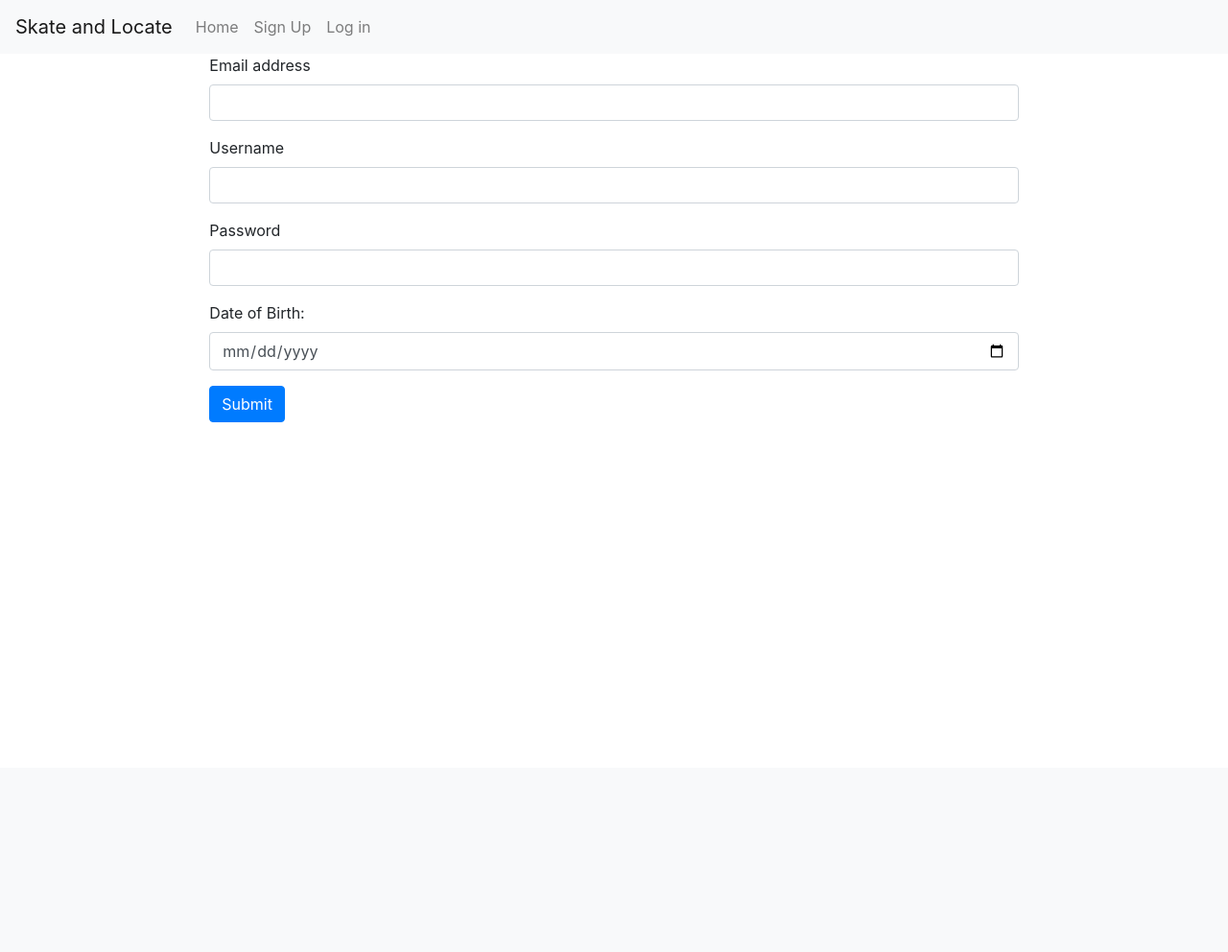
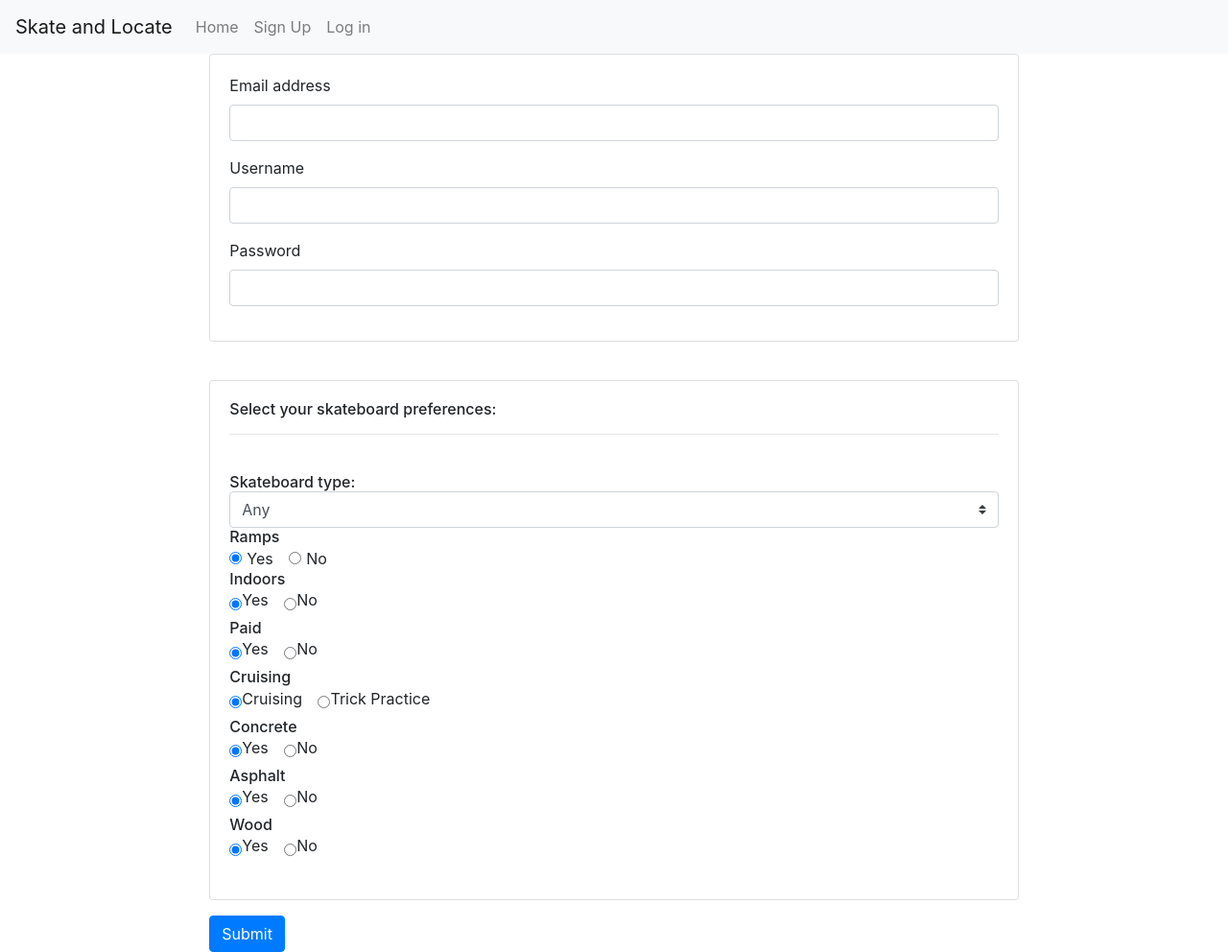
Before and after one commit to PhantomBlade18/SkateApp, a Django app: page /mainapp/register/ in a window 1280 px wide. Shown: the whole page at 96% size. Before the commit the page ends 440 px from the top, so only its background shows below. Run offline with Django 3.2, Linux system fonts and the light colour scheme; some libraries are stand-ins or nearby versions.

Commit message:
Fully functioning registration: Project Complete (apart from CSS)

```diff
--- a/SkateNLocate/mainapp/templates/mainapp/profile.html
+++ b/SkateNLocate/mainapp/templates/mainapp/profile.html
@@ -83,7 +83,7 @@
                 <form id='updatePrefs' method='POST' action="">
                     {% csrf_token %}
                     <h6 class="mb-0" id="straight">Skateboard type:</h6>
-                    <select name="board">
+                    <select class="custom-select" name="board">
                         {%if user.skateType == 2 %}
                         <option value="2" selected>Any</option>
                         <option value="1">Skateboard</option>
--- a/SkateNLocate/mainapp/templates/mainapp/register.html
+++ b/SkateNLocate/mainapp/templates/mainapp/register.html
@@ -3,26 +3,114 @@
 
 
 {% block content %}
+
 <form method="POST" action="{% url 'registerUserView' %}">
     {% csrf_token %}
+    <div class="card mb-3">
+        <div class="card-body">
             <div class="form-group">
                 <label for="exampleInputEmail1">Email address</label>
                 <input id="registerEmail" type="email" class="form-control" name="email">
             </div>
             <div class="form-group">
-        <label id="username"  for="username">Username</label>
+                <label id="username" for="username">Username</label>
                 <input id="registerMember" type="text" class="form-control" name="username">
             </div>
             <div class="form-group">
                 <label for="registerPass">Password</label>
                 <input type="password" class="form-control" id="registerPass" name="password">
             </div>
+        </div>
+    </div>
+    <br />
+    <div class="card mb-3">
+        <div class="card-body">
+            <h6 class="mb-0" id="straight">Select your skateboard preferences:</h6>
+            <hr />
+            <br />
+            <div class="form-group">
+                <h6 class="mb-0" id="straight">Skateboard type:</h6>
+                <select class="custom-select" name="board">
+                    <option value="2" selected>Any</option>
+                    <option value="1">Skateboard</option>
+                    <option value="3">Longboard</option>
+                </select>
 
-    <div class="form-group">
-        <label for="dob">Date of Birth: </label>
-        <input type="date" class="form-control" id="fdate" name="dob" />
+                <h6 class="mb-0" id="straight">Ramps</h6>
+                <div class="form-check form-check-inline">
+                    <input class="form-check-input" type="radio" name="ramps" id="ry" value="1" checked>
+                    <label class="form-check-label" for="ry">Yes</label>
                 </div>
-    <button type="submit" id="registerSubmit"  class="btn btn-primary">Submit</button>
+                <div class="form-check form-check-inline">
+                    <input class="form-check-input" type="radio" name="ramps" id="rn" value="0">
+                    <label class="form-check-label" for="rn">No</label>
+                </div>
+
+                <h6 class="mb-0" id="straight">Indoors</h6>
+                <div class="form-check form-check-inline">
+                    <input type="radio" name="indoor" id="iy" value="1" checked>
+                    <label for="iy">Yes</label>
+                </div>
+                <div class="form-check form-check-inline">
+                    <input type="radio" name="indoor" id="in" value="0">
+                    <label for="in">No</label>
+                </div>
+
+                <h6 class="mb-0" id="straight">Paid</h6>
+                <div class="form-check form-check-inline">
+                    <input type="radio" name="paid" id="py" value="1" checked>
+                    <label for="py">Yes</label>
+                </div>
+                <div class="form-check form-check-inline">
+                    <input type="radio" name="paid" id="pn" value="0">
+                    <label for="pn">No</label>
+                </div>
+
+                <h6 class="mb-0" id="straight">Cruising</h6>
+                <div class="form-check form-check-inline">
+                    <input type="radio" name="cruising" id="cry" value="1" checked>
+                    <label for="cry">Cruising</label>
+                </div>
+                <div class="form-check form-check-inline">
+                    <input type="radio" name="cruising" id="crnn" value="0">
+                    <label for="crn">Trick Practice</label>
+                </div>
+
+                <h6 class="mb-0" id="straight">Concrete</h6>
+                <div class="form-check form-check-inline">
+                    <input type="radio" name="concrete" id="cy" value="1" checked>
+                    <label for="cy">Yes</label>
+                </div>
+                <div class="form-check form-check-inline">
+                    <input type="radio" name="concrete" id="cn" value="0">
+                    <label for="cn">No</label>
+                </div>
+
+                <h6 class="mb-0" id="straight">Asphalt</h6>
+                <div class="form-check form-check-inline">
+                    <input type="radio" name="asphalt" id="ay" value="1" checked>
+                    <label for="ay">Yes</label>
+                </div>
+                <div class="form-check form-check-inline">
+                    <input type="radio" name="asphalt" id="an" value="0">
+                    <label for="an">No</label>
+                </div>
+
+                <h6 class="mb-0" id="straight">Wood</h6>
+                <div class="form-check form-check-inline">
+                    <input type="radio" name="wood" id="wy" value="1" checked>
+                    <label for="wy">Yes</label>
+                </div>
+                <div class="form-check form-check-inline">
+                    <input type="radio" name="wood" id="wn" value="0">
+                    <label for="wn">No</label>
+                </div>
+                <br />
+
+            </div>
+        </div>
+    </div>
+    <button type="submit" id="registerSubmit" class="btn btn-primary">Submit</button>
 </form>
 
     {% endblock %}
--- a/SkateNLocate/mainapp/views.py
+++ b/SkateNLocate/mainapp/views.py
@@ -2,6 +2,7 @@ from django.shortcuts import render
 from django.template import loader
 from django.http import HttpResponse,JsonResponse ,Http404, HttpResponseRedirect
 from django.urls import reverse
+from django.db import IntegrityError
 from mainapp.models import Rating,Location,Member
 from mainapp.serializers import MemberSerializer
 from sklearn.metrics import euclidean_distances
@@ -34,20 +35,27 @@ def signup(request):
 
 def registerUserView(request):
     ''' adds new user to the database '''
-    if 'username' and 'password' and 'email' and 'dob' in request.POST:
+    if 'username' and 'password' and 'email' in request.POST:
         u = request.POST['username']
         p = request.POST['password']
         e = request.POST['email']
-        d = request.POST['dob']
-        user = Member(username = u, email = e, DOB = d)
+        ramps= int(request.POST['ramps'])
+        indoor=int(request.POST['indoor'])
+        paid=int(request.POST['paid'])
+        cruising=int(request.POST['cruising'])
+        asphalt=int(request.POST['asphalt'])
+        concrete=int(request.POST['concrete'])
+        wood=int(request.POST['wood'])
+        skateType=int(request.POST['board'])
+        user = Member(username = u, email = e, ramps = ramps,indoor = indoor,paid = paid,cruising = cruising,asphalt = asphalt,concrete = concrete ,wood = wood,skateType = skateType)
         user.set_password(p)
         try: user.save()
         except IntegrityError: raise Http404('Username ' +u+' already taken: Usernames must be unique')
-        context = {
-            'username' : u,
-            'loggedin': True
-        }
-        return render(request,'mainapp/home.html',context)
+        request.session['username'] = u
+        request.session['password'] = p
+        request.session['loggedin'] = True
+        context = {'user': u ,'loggedin': True}
+        return HttpResponseRedirect(reverse('index'))
 
     else:
         raise Http404('POST data missing')
```
Also changed, not shown: SkateNLocate/db.sqlite3. Lines whose indentation alone changed are shown as unchanged.
